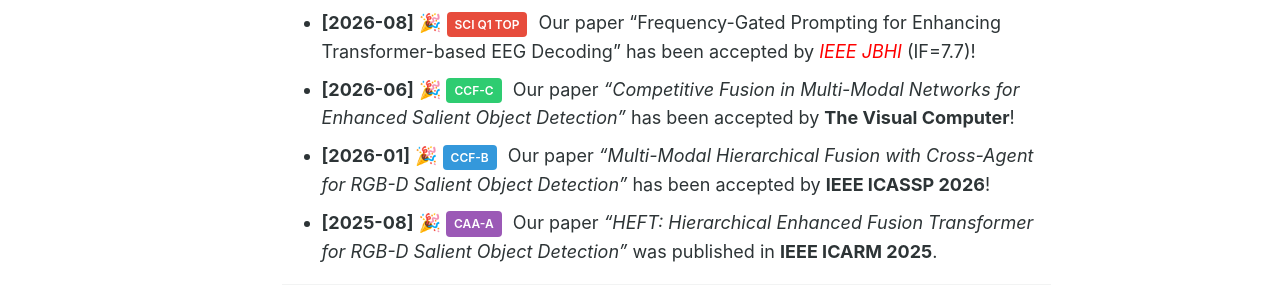
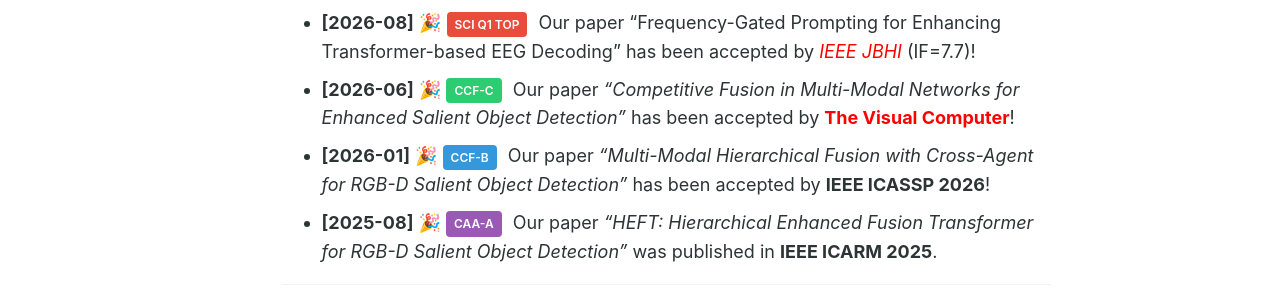
Before and after one commit to liangjiaxiaoqi/liangjiaxiaoqi.github.io, a Jekyll site: the page built from _pages/about.md, in a window 1280 px wide. Shown: the part 618-918 px from the top of the page. Built offline with Jekyll 4.4.1, drawn with Linux system fonts in a browser that asks for light colours; some web fonts are replaced; a script bundle is joined from its source files by our own code; library files that are not in the unit come from our copies; a style sheet for code colours, icons or effects is not loaded.

Commit message:
Update about.md

```diff
--- a/_pages/about.md
+++ b/_pages/about.md
@@ -173,7 +173,7 @@
 <h2 class="section-title"><i class="fa-solid fa-newspaper"></i> News</h2>
 
 * **[2026-08]** 🎉 <span class="badge badge-red">SCI Q1 TOP</span> Our paper "Frequency-Gated Prompting for Enhancing Transformer-based EEG Decoding" has been accepted by *<font color="red">IEEE JBHI</font>* (IF=7.7)!
-* **[2026-06]** 🎉 <span class="badge badge-green">CCF-C</span> Our paper *"Competitive Fusion in Multi-Modal Networks for Enhanced Salient Object Detection"* has been accepted by **The Visual Computer**!
+* **[2026-06]** 🎉 <span class="badge badge-green">CCF-C</span> Our paper *"Competitive Fusion in Multi-Modal Networks for Enhanced Salient Object Detection"* has been accepted by **<font color="red">The Visual Computer</font>**!
 * **[2026-01]** 🎉 <span class="badge badge-blue">CCF-B</span> Our paper *"Multi-Modal Hierarchical Fusion with Cross-Agent for RGB-D Salient Object Detection"* has been accepted by **IEEE ICASSP 2026**!
 * **[2025-08]** 🎉 <span class="badge badge-purple">CAA-A</span> Our paper *"HEFT: Hierarchical Enhanced Fusion Transformer for RGB-D Salient Object Detection"* was published in **IEEE ICARM 2025**.
 
```
